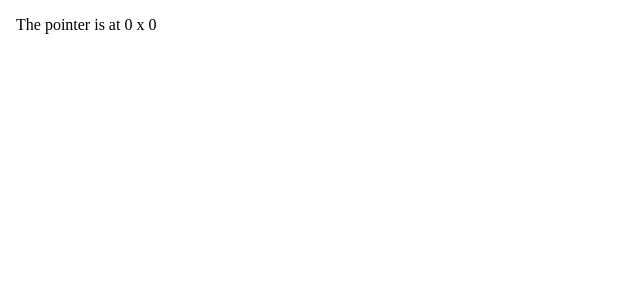
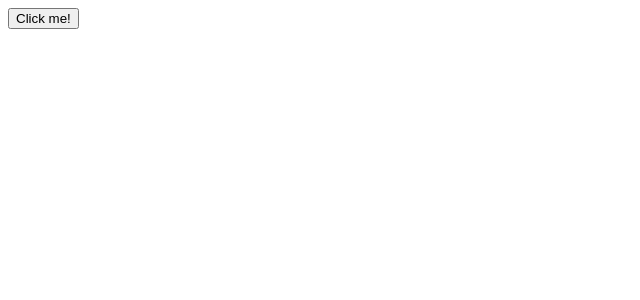
Before and after one commit to bzm3r/relearning-svelte, a SvelteKit app: page / in a window 1280 px wide. Shown: the top 300 px of the page, without its empty margins (0-640 px from the left). Built offline with nearby package versions, Linux system fonts and the light colour scheme.

Commit message:
logic: event modifiers

```diff
--- a/src/tutorial/Tutorial.svelte
+++ b/src/tutorial/Tutorial.svelte
@@ -1,23 +1,16 @@
 <script lang="ts">
-	let m = $state({ x: 0, y: 0 });
-
-	function handleMove(event: PointerEvent) {
-		m.x = event.clientX;
-		m.y = event.clientY;
+	let clicked = $state(false);
+	function once(fn: ((event: Event) => void) | null) {
+		return function (event: Event) {
+			if (fn) fn(event);
+			clicked = true;
+			fn = null;
+		};
 	}
 </script>
 
-<div onpointermove={handleMove}>
-	The pointer is at {m.x} x {m.y}
-</div>
-
-<style>
-	div {
-		position: fixed;
-		left: 0;
-		top: 0;
-		width: 100%;
-		height: 100%;
-		padding: 1rem;
-	}
-</style>
+{#if !clicked}
+	<button onclick={once(() => alert('Clicked!'))}>Click me!</button>
+{:else}
+	😊
+{/if}
```
